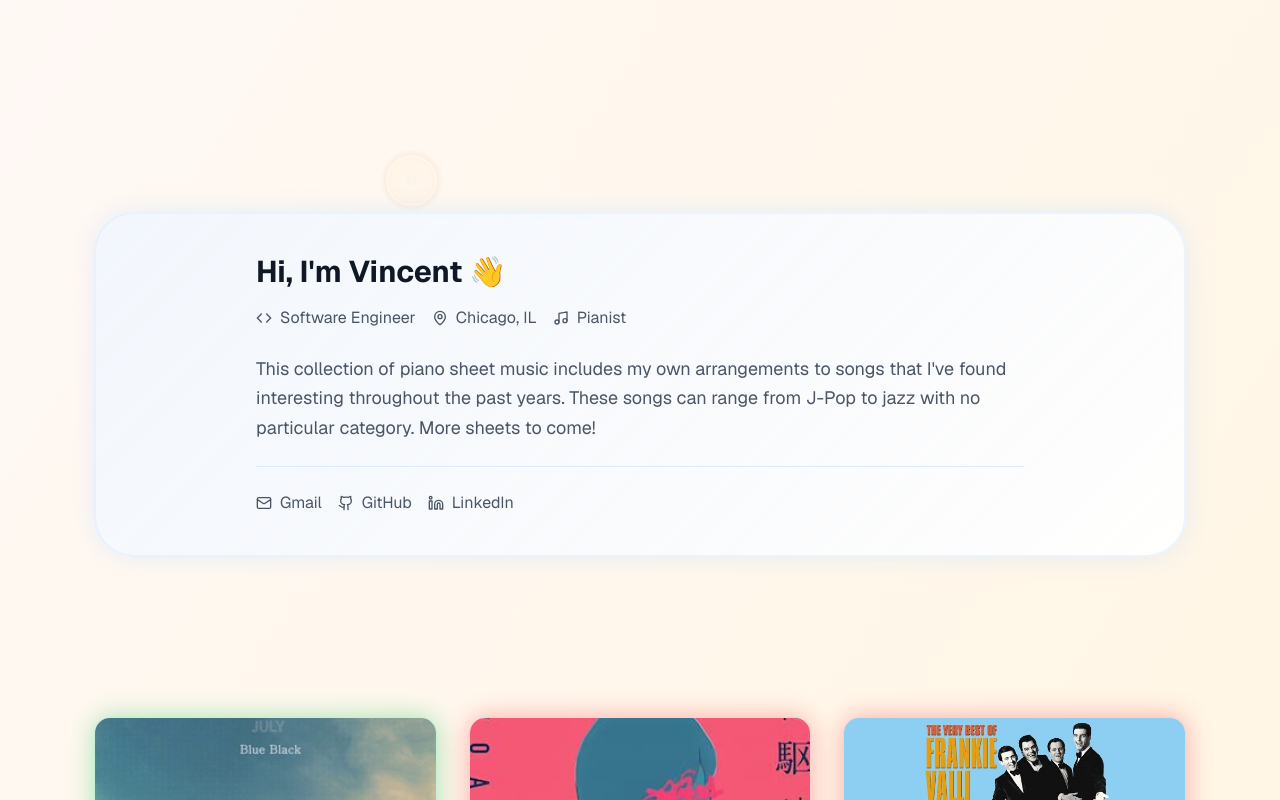
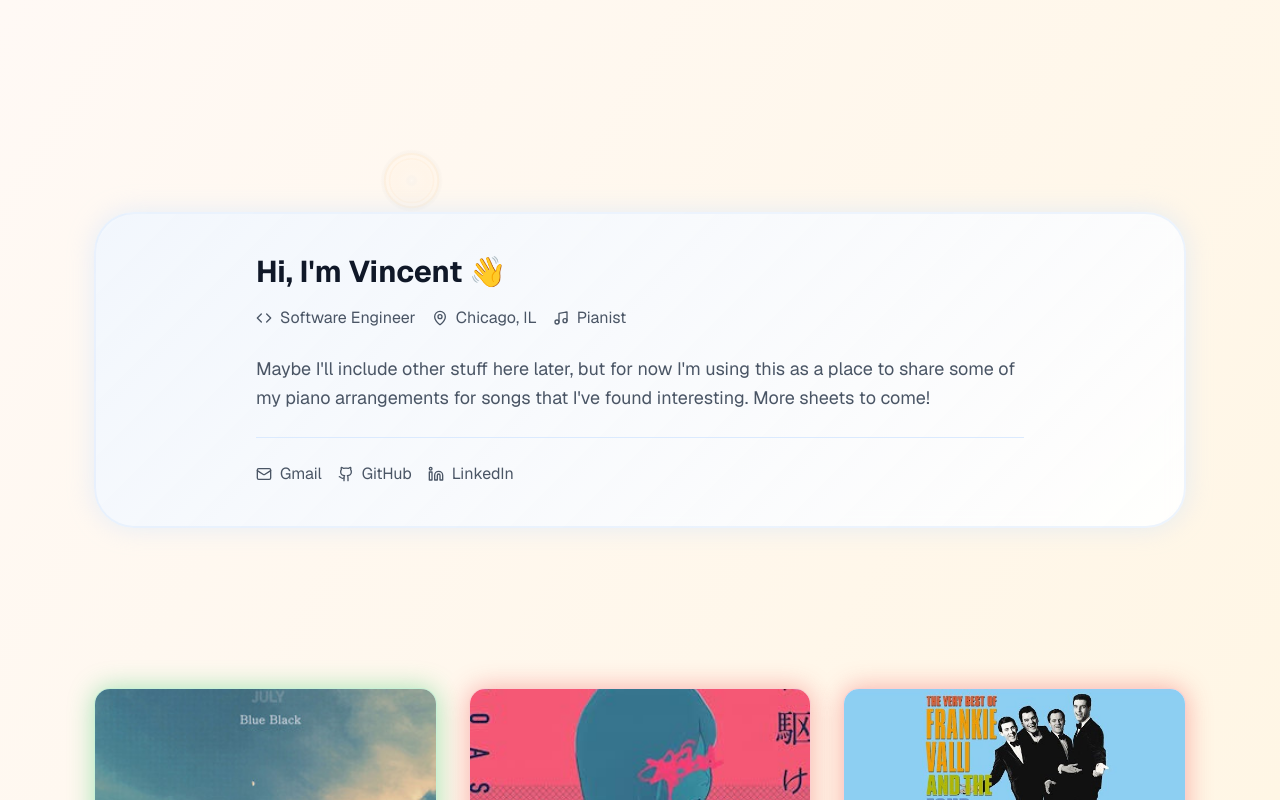
Before and after one commit to vincentxu123/sheet-music, a Next.js app: page / in a window 1280 px wide. Shown: the top 800 px of the page. Built offline with nearby package versions, Linux system fonts and the light colour scheme.

Commit message:
Update intro

```diff
--- a/src/app/intro.tsx
+++ b/src/app/intro.tsx
@@ -29,9 +29,8 @@ export const Introduction = () => {
                 </div>
               </div>
               <p className="text-gray-600 text-lg leading-relaxed">
-                {`This collection of piano sheet music includes my own arrangements to songs that I've found
-                interesting throughout the past years. These songs can range from J-Pop to jazz with no
-                particular category. More sheets to come!`}
+                {`Maybe I'll include other stuff here later, but for now I'm using this as a place to share some
+                of my piano arrangements for songs that I've found interesting. More sheets to come!`}
               </p>
 
               <div className="h-px bg-blue-100 my-6" />
```
